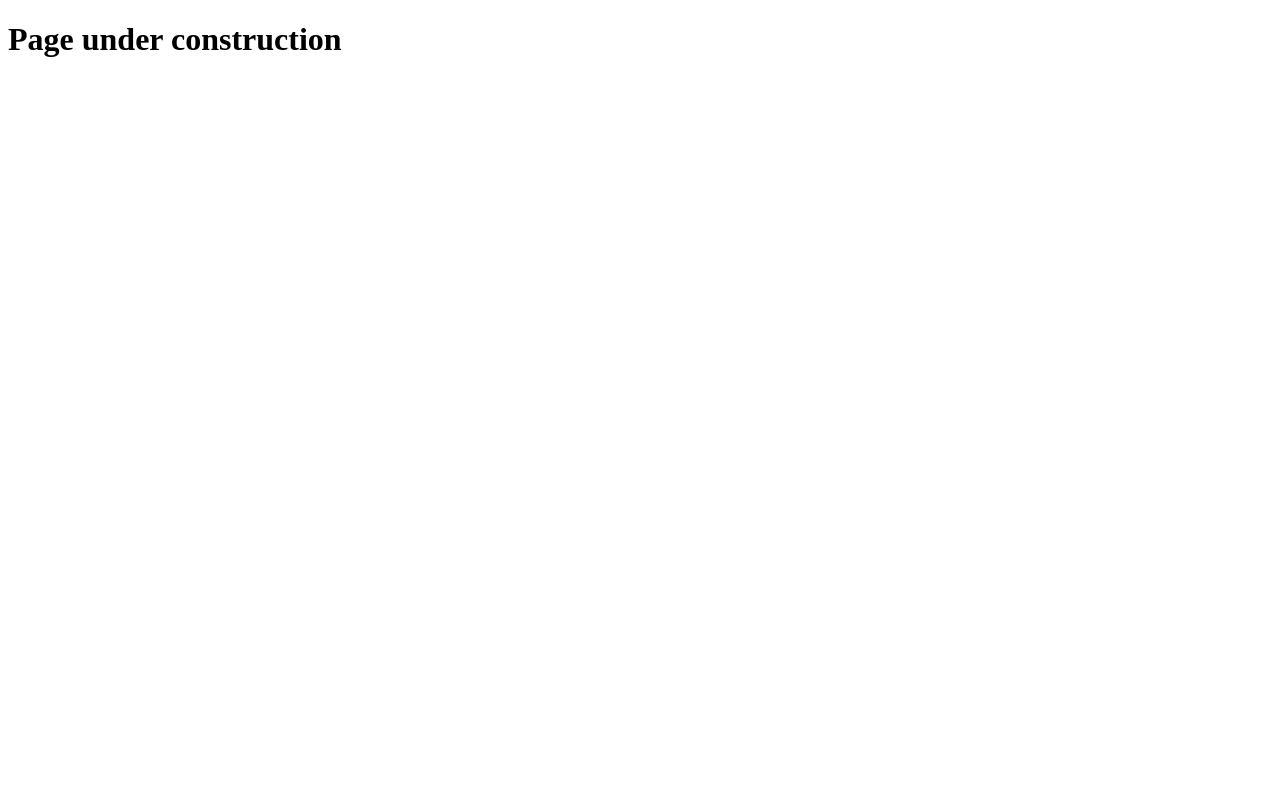
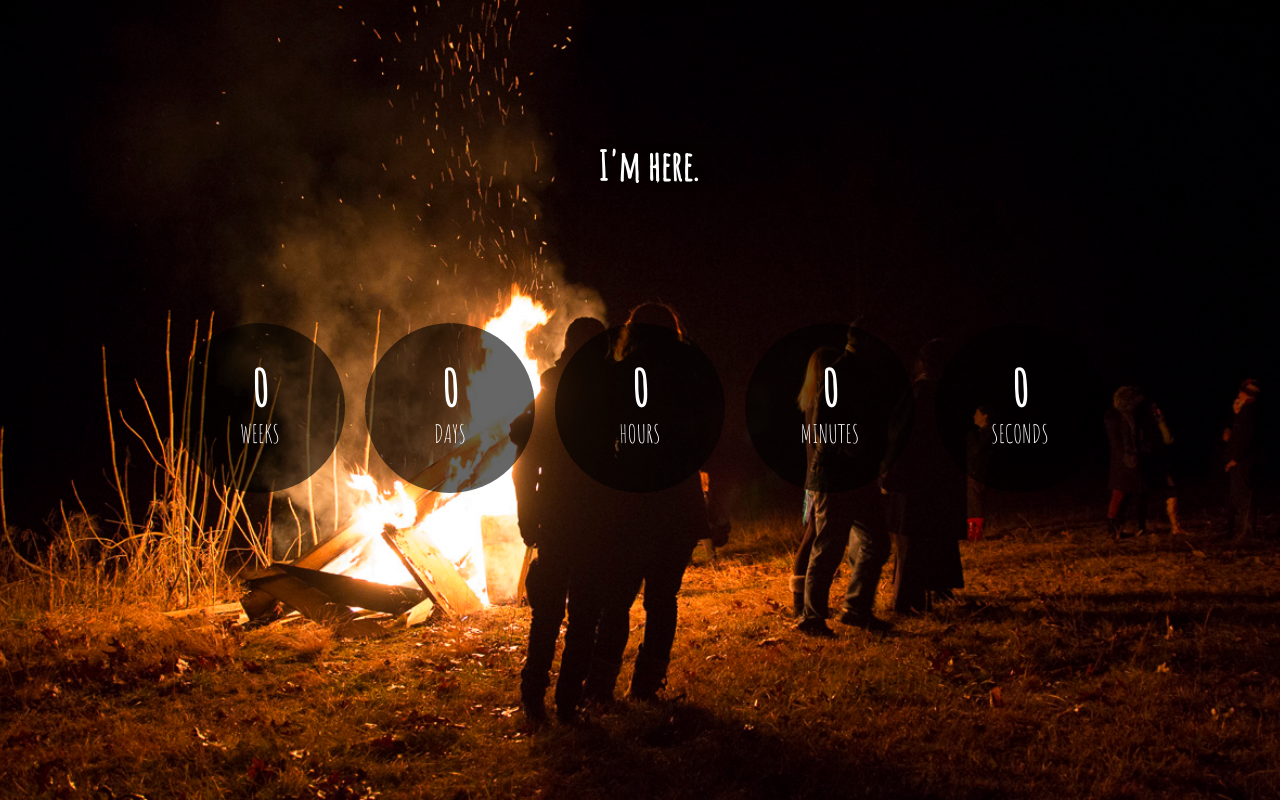
Before and after one commit to Rikkokiri/spring-countdown, a plain HTML site: page index.html in a window 1280 px wide. Drawn offline with Linux system fonts and the light colour scheme.

Commit message:
Base from previous countdown

```diff
--- a/index.html
+++ b/index.html
@@ -1,13 +1,88 @@
 <!DOCTYPE html>
-<html lang="en">
+<html lang="en" id="bg">
 <head>
   <title>Countdown</title>
+
   <meta charset="utf-8" />
+
+  <!-- Stylesheet -->
+  <link rel="stylesheet" type="text/css" href="style/countdown.css" />
+
+  <!-- FONTS -->
+  <link href="https://fonts.googleapis.com/css?family=Amatic+SC" rel="stylesheet">
+
+  <!-- jQuery -->
+  <script src="js/jquery-3.1.1.min.js"></script>
+  <!-- JavaScript -->
+  <script src="js/countdown.js" type="text/javascript"></script>
+  <script src="js/dailycontent.js" type="text/javascript"></script>
+  <script type="text/javascript">
+
+    function init(){
+
+      // Set a valid end date for the counter
+      var countdownEnd = 'Sat Mar 4 2017 16:50:00 GMT-0600';
+
+      var contentChange = 'Sat Mar 4 2017 24:00:00';
+      var timeLeft = calculateRemainingTime(contentChange);
+      var days = timeLeft.weeks * 7 + timeLeft.days - 2;
+      setContent(days);
+
+      //Call startCountdown providing it the end time and the id values of elements used for displaying the weeks, days, hours, minutes and seconds
+      startCountdown(countdownEnd, "countdown-div", "countdown-weeks", "countdown-days", "countdown-hours", "countdown-minutes", "countdown-seconds");
+
+    }
+
+    document.addEventListener("DOMContentLoaded", init);
+
+  </script>
 
 </head>
 <body>
 
-  <h1>Page under construction</h1>
+    <div id="quote">
+      <!-- The quote of the day is placed here -->
+      <p id="quote-par"></p>
+    </div>
+
+    <div id="countdown-div">
+
+      <div class="countdown-item">
+
+        <span id="countdown-weeks" class="countdown-number"></span>
+        <div class="time-unit">WEEKS</div>
+
+      </div>
+
+      <div class="countdown-item">
+
+        <span id="countdown-days" class="countdown-number"></span>
+        <div class="time-unit">DAYS</div>
+
+      </div>
+
+      <div class="countdown-item">
+
+        <span id="countdown-hours" class="countdown-number" ></span>
+        <div class="time-unit">HOURS</div>
+
+      </div>
+
+      <div class="countdown-item">
+
+        <span id="countdown-minutes" class="countdown-number" ></span>
+        <div class="time-unit">MINUTES</div>
+
+      </div>
+
+      <div class="countdown-item">
+
+        <span id="countdown-seconds" class="countdown-number" ></span>
+        <div class="time-unit">SECONDS</div>
+
+      </div>
+
+    </div>
 
 </body>
 </html>
--- /dev/null
+++ b/js/countdown.js
@@ -0,0 +1,55 @@
+function calculateRemainingTime(enddate){
+
+    var today = new Date().toUTCString();
+    var parsedDate = Date.parse(today);
+    var time = Date.parse(enddate);
+
+    // Difference between the two days in milliseconds
+    var timeLeft = Date.parse(enddate) - Date.parse(new Date().toUTCString());
+
+    var weeks = Math.floor( (timeLeft) / (1000 * 60 * 60 * 24 * 7));
+    var days = Math.floor( (timeLeft / (1000 * 60 * 60 * 24)) % 7); //milliseconds * seconds * minutes * hours
+    var hours = Math.floor( (timeLeft / (1000 * 60 * 60)) % 24);
+    var minutes = Math.floor( (timeLeft / (1000 * 60)) % 60);
+    var seconds = Math.floor( (timeLeft / 1000) % 60 );
+
+    //Return the values as an object
+    return {
+      'timeLeft' : timeLeft,
+      'weeks' : weeks,
+      'days' : days,
+      'hours' : hours,
+      'minutes' : minutes,
+      'seconds' : seconds
+    };
+}
+
+
+function startCountdown(endtime, countdownID, weeksID, daysID, hoursID, minutesID, secondsID) {
+
+    function updateCountdown(){
+
+      var timeInformation = calculateRemainingTime(endtime);
+
+      $("#" + weeksID).text(timeInformation.weeks);
+      $("#" + daysID).text(timeInformation.days);
+      $("#" + hoursID).text(("0" + timeInformation.hours).slice(-2));
+      $("#" + minutesID).text(("0" + timeInformation.minutes).slice(-2));
+      $("#" + secondsID).text(("0" + timeInformation.seconds).slice(-2));
+
+      //If the end time has been reached, stop the countdown
+      if( timeInformation.timeLeft <= 0){
+        clearInterval(countdownInterval);
+        $("#" + weeksID).text("0");
+        $("#" + daysID).text("0");
+        $("#" + hoursID).text("0");
+        $("#" + minutesID).text("0");
+        $("#" + secondsID).text("0");
+      }
+    }
+
+    //Start countdown
+    updateCountdown();
+    var countdownInterval = setInterval(updateCountdown, 1000);
+
+}
--- /dev/null
+++ b/js/dailycontent.js
@@ -0,0 +1,100 @@
+var quotes = [
+    "I’ll see you soon",
+    "The thought of being with you soon gives me the strength to get through today",
+    "You’re worth every mile between us.",
+    "You’re my sun, my moon and all my stars.",
+    "I want to come home to you",
+    "Everything is fine when your head is resting next to mine.",
+    "You make me smile so effortlessly.",
+    "You’re in your bed. I’m in my bed. <br /> But that mistake is going to be corrected soon.",
+    "My day is not complete if I don’t tell you that I love you.",
+    "You are the first and last thing on my mind each and every day.",
+    "Do you know this feeling when it gets like really warm around your heart when you think of someone you love? <br /> That’s how I feel when I think about you.",
+    "It’s not being in love that makes me happy. <br /> It's the person that I am in love with that does.",
+    "Adventures are great, <br />especially when the person you love is the destination",
+    "You are beautiful",
+    "Not to brag, but I think we’re really cute together.",
+    "If you think missing me is hard, you should try missing you.",
+    "I can’t wait to fuck up your lipstick",
+    "<br />I miss your face.",
+    "I might not be there yet, but I’m closer than I was yesterday.",
+    "Life isn\'t always wonderful. <br /> But you are.",
+    "I exist in two places, here and where you are.",
+    "I knew when I met you, that an adventure was going to happen.",
+    "Just thinking about you makes me smile.",
+    "My taste in music is your face.",
+    "Love will travel as far as you let it. It has no limits.",
+    "You stole my heart, but I’ll let you keep it.",
+    "Can’t wait to cuddle the crap out of you",
+    "Have I mentioned today how lucky I am to have you in my life?",
+    "Just one more month",
+    "You are the source of my joy, the center of my world and the whole of my heart.",
+    "I keep myself busy with things to do, <br /> but every time I pause, I still think of you.",
+    "When I’m there, we’re gonna cuddle all day long",
+    "My world is you",
+    "We are one day closer",
+    "I want to be with you. It’s as simple, as complicated as that."
+];
+
+var photos = [
+  {photo: "url('resources/sundown-plane.jpg')", bg: "rgba(0, 0, 0, 0.3", shadow: "0px 0px 10px #000"}, //00.
+  {photo: "url('resources/rainy-drillfield3.jpg')", bg: "rgba(0, 0, 0, 0.45", shadow: "0px 0px 10px #000"}, //01.
+  {photo: "url('resources/plane-window.jpg')", bg: "rgba(0, 0, 0, 0.5", shadow: "0px 0px 10px #000"}, //02.
+  {photo: "url('resources/stars2.jpg')", bg: "rgba(0, 0, 0, 0.25", shadow: "0px 0px 10px #000"}, //03.
+  {photo: "url('resources/foggyroad2.jpg')", bg: "rgba(0, 0, 0, 0.3", shadow: "0px 0px 10px #000"}, //04.
+  {photo: "url('resources/lanterns.jpg')", bg: "rgba(50, 60, 60, 0.3", shadow: "0px 0px 10px #313131"}, //05.
+  {photo: "url('resources/birds.jpg')", bg: "rgba(0, 0, 0, 0.5", shadow: "0px 0px 10px #000"}, //06.
+  {photo: "url('resources/trees-and-stars.jpg')", bg: "rgba(0, 0, 0, 0.35", shadow: "0px 0px 10px #000"}, //07.
+  {photo: "url('resources/stars6.jpg')", bg: "rgba(0, 0, 0, 0.3", shadow: "0px 0px 10px #000"}, //08.
+  {photo: "url('resources/drillfield.jpg')", bg: "rgba(48, 60, 72, 0.5", shadow: "0px 0px 10px #313131"}, //09.
+  {photo: "url('resources/paradox.jpg')", bg: "rgba(182,90,0,0.4", shadow: "0px 0px 10px #313131"}, //10.
+  {photo: "url('resources/beach3.jpg')", bg: "rgba(137, 157, 188, 0.5", shadow: "0px 0px 7px #313131"}, //11.
+  {photo: "url('resources/drive2.jpg')", bg: "rgba(48, 70, 80, 0.35", shadow: "0px 0px 10px #313131"}, //12.
+  {photo: "url('resources/finland.jpg')", bg: "rgba(48, 60, 72, 0.4", shadow: "0px 0px 10px #313131"}, //13.
+  {photo: "url('resources/fire.jpg')", bg: "rgba(182,90,0,0.2", shadow: "0px 0px 10px #313131"}, //14.
+  {photo: "url('resources/fog-powerlines.jpg')", bg: "rgba(0, 0, 0, 0.3", shadow: "0px 0px 10px #313131"}, //15.
+  {photo: "url('resources/campfire.jpg')", bg: "rgba(0, 0, 0, 0.8", shadow: "0px 0px 10px #000"}, //16.
+  {photo: "url('resources/arch.jpg')", bg: "rgba(22,26,36,0.6", shadow: "0px 0px 7px #313131"}, //17.
+  {photo: "url('resources/dayplane.jpg')", bg: "rgba(48, 60, 72, 0.5", shadow: "0px 0px 10px #313131"}, //18.
+  {photo: "url('resources/raindrops.jpg')", bg: "rgba(0, 0, 0, 0.35", shadow: "0px 0px 10px #313131"}, //19.
+  {photo: "url('resources/stars4.jpg')", bg: "rgba(0, 0, 0, 0.3", shadow: "0px 0px 10px #000"}, //20.
+  {photo: "url('resources/speed.jpg')", bg: "rgba(0, 0, 0, 0.35", shadow: "0px 0px 15px #000"}, //21.
+  {photo: "url('resources/umbrella.jpg')", bg: "rgba(0, 0, 0, 0.35", shadow: "0px 0px 10px #000"}, //22.
+  {photo: "url('resources/landscape.jpg')", bg: "rgba(190,100,100,0.5", shadow: "0px 0px 10px #313131"}, //23.
+  {photo: "url('resources/airport1.jpg')", bg: "rgba(0, 0, 0, 0.35", shadow: "0px 0px 10px #313131"}, //24.
+  {photo: "url('resources/fall3.jpg')", bg: "rgba(0, 0, 0, 0.35", shadow: "0px 0px 10px #313131"}, //25.
+  {photo: "url('resources/slusher.jpg')", bg: "rgba(0, 0, 0, 0.3", shadow: "0px 0px 10px #000"}, //26.
+  {photo: "url('resources/foggyroad.jpg')", bg: "rgba(0, 0, 0, 0.3", shadow: "0px 0px 10px #000"}, //27.
+  {photo: "url('resources/snowy-field.jpg')", bg: "rgba(0, 0, 0, 0.3)", shadow: "0px 0px 10px #313131"}, //28.
+  {photo: "url('resources/field2.jpg')", bg: "rgba(180,80,10,0.5", shadow: "0px 0px 10px #313131"}, //29.
+  {photo: "url('resources/turku.jpg')", bg: "rgba(0, 0, 0, 0.35", shadow: "0px 0px 10px #313131"}, //30.
+  {photo: "url('resources/bus.jpg')", bg: "rgba(0, 0, 0, 0.5", shadow: "0px 0px 10px #000"}, //31.
+  {photo: "url('resources/powerlines2.jpg')", bg: "rgba(0, 0, 0, 0.35", shadow: "0px 0px 10px #313131"}, //32.
+  {photo: "url('resources/release.jpg')", bg: "rgba(0, 0, 0, 0.45", shadow: "0px 0px 10px #000"} //33.
+
+];
+
+function setContent(daysLeft){
+
+  if(daysLeft == -1) {
+    $("#quote-par").html(quotes[0]);
+
+    $("#bg").css('background-image', photos[0].photo);
+    $("#quote").css('text-shadow', photos[0].shadow);
+    $(".countdown-item").css('background', photos[0].bg);
+  }
+  else if(daysLeft < -1){
+    $("#quote-par").html("I'm here.");
+    $("#bg").css('background-image', "url('resources/us.jpg')");
+    $("#quote").css('text-shadow', "0px 0px 10px #000");
+    $(".countdown-item").css('background', "rgba(0, 0, 0, 0.6");
+  }
+  else {
+    $("#quote-par").html(quotes[daysLeft]);
+
+    $("#bg").css('background-image', photos[daysLeft].photo);
+    $("#quote").css('text-shadow', photos[daysLeft].shadow);
+    $(".countdown-item").css('background', photos[daysLeft].bg);
+  }
+
+}
--- /dev/null
+++ b/style/countdown.css
@@ -0,0 +1,82 @@
+/*
+* @author Pilvi Rajala (piraj)
+*/
+
+html, body {
+  /*padding: 0;
+  margin: 0;*/
+  height: 100%;
+  overflow: auto;  /* Prevent "white bounce" */
+  color: white;
+}
+
+#quote {
+  width: 100%;
+  position: absolute;
+  top: 15%;
+  -webkit-transform: translateY(-15%);
+  -moz-transform: translateY(-15%);
+  transform: translateY(-15%);
+
+  text-align: center;
+  color: white;
+  font-family: 'Amatic SC', cursive;
+  font-size: 40px;
+  font-weight: bolder;
+
+  text-shadow: 0px 0px 10px #313131;
+}
+
+
+/* The countdown timer */
+#countdown-div {
+  text-align: center;
+  position: relative;
+  top: 50%;
+  -webkit-transform: translateY(-50%);
+  -moz-transform: translateY(-50%);
+  transform: translateY(-50%);
+
+}
+
+.countdown-item {
+  text-align: center;
+
+  display: inline-block;
+  width: 150px;
+  height: 150px;
+  padding: 10px;
+  margin: 8px;
+
+  color: white;
+  border-radius: 50%;
+  font-family: 'Amatic SC', cursive;
+
+}
+
+#bg {
+  background-image: url('/resources/powerlines2.jpg');
+  background-position: center center;
+  background-repeat: no-repeat;
+  background-size: cover;
+
+  overflow: hidden;  /* Prevent "white bounce" */
+}
+
+.countdown-number { /* Span where countdown numbers are placed */
+  display: inline-block;
+  line-height: 60px;
+  padding-top: 25px;
+  font-size: 50px;
+  text-align: center;
+  font-weight: bolder;
+
+}
+
+.time-unit {
+  font-size: 25px;
+}
+
+#olympic-results {
+  font-size: 20px;
+}
```
Also changed, not shown: countdown.js (added, +55 -0 lines), dailycontent.js (added, +100 -0 lines), js/jquery-3.1.1.min.js (added), resources/us.jpg (added).
